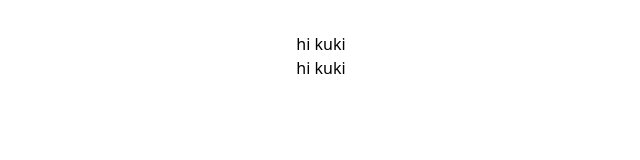
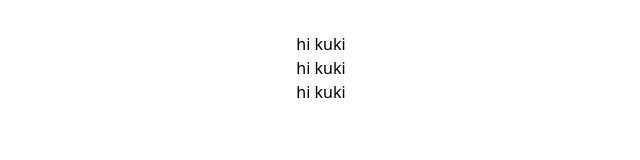
Before and after one commit to cook-iess/Wellness-App, a React (Vite) app: page / in a window 1280 px wide. Shown: the top 160 px of the page, without its empty margins (319-959 px from the left). Built offline with nearby package versions, Linux system fonts and the light colour scheme.

Commit message:
my second commit

```diff
--- a/src/App.jsx
+++ b/src/App.jsx
@@ -8,10 +8,11 @@ function App() {
 
   return (
     <>
-        <div>
-          <div>hi kuki</div>
-          <div>hi kuki</div>
-        </div>
+      <div>
+        <div>hi kuki</div>
+        <div>hi kuki</div>
+        <div>hi kuki</div>
+      </div>
     </>
   )
 }
```
